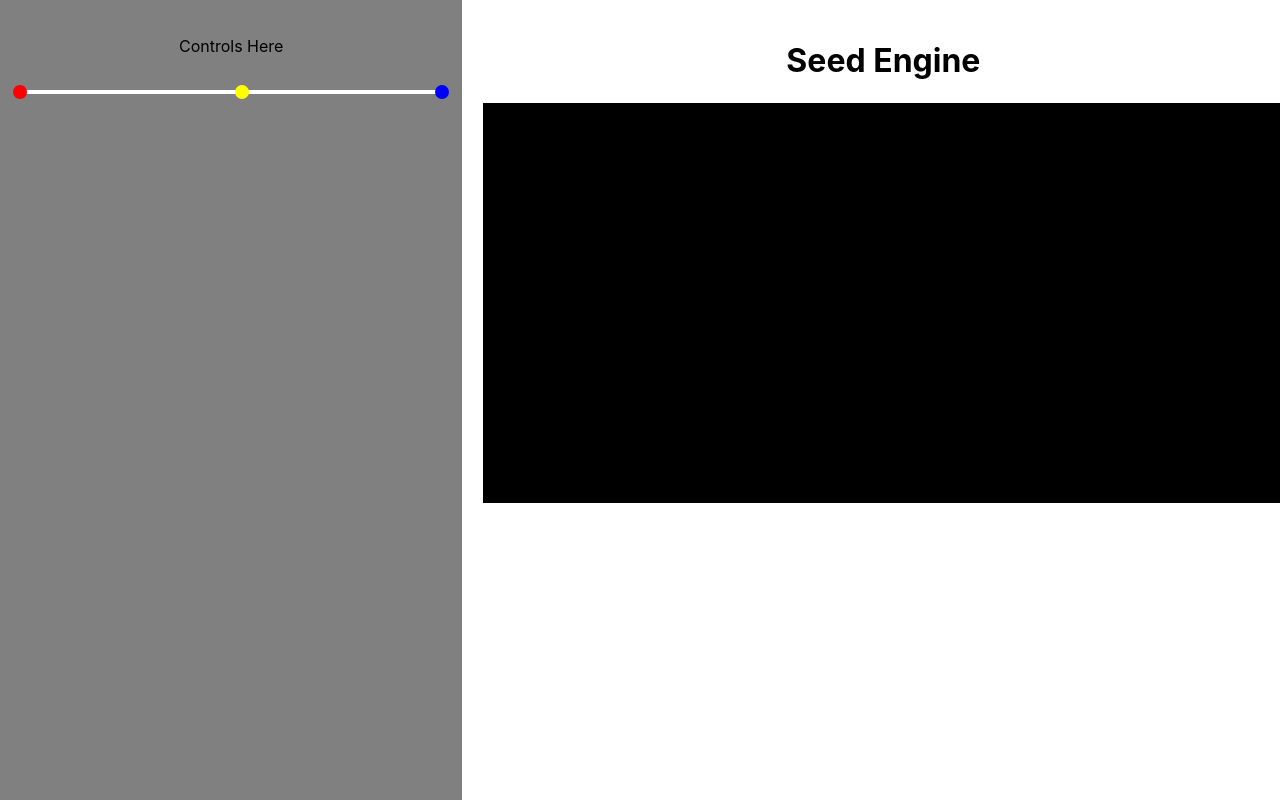
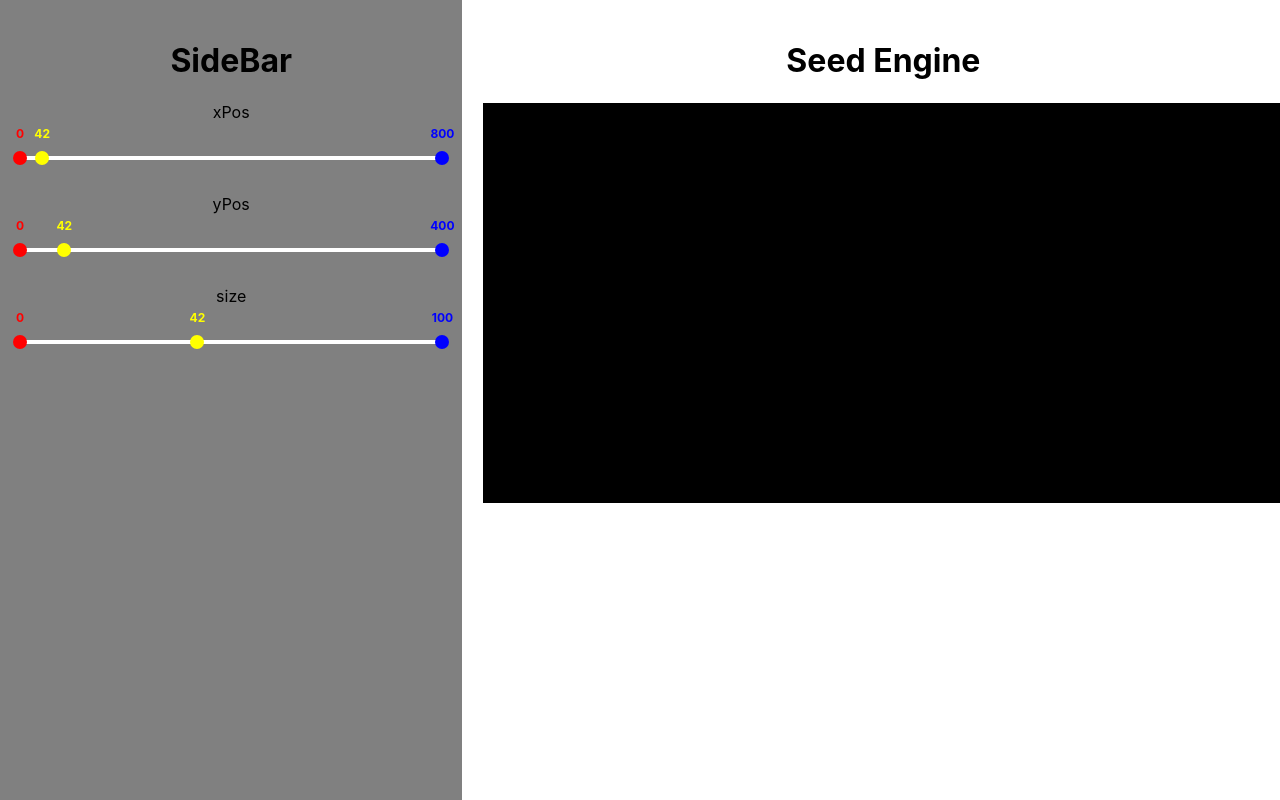
Before and after one commit to Simon-Sprouse/ArtSeedEngine, a React (Create React App) app in the folder my-app/: page / in a window 1280 px wide. Shown: the top 800 px of the page. Built offline with nearby package versions, Linux system fonts and the light colour scheme.

Commit message:
components rendered from parameters.json

```diff
--- a/my-app/src/Parameters.json
+++ b/my-app/src/Parameters.json
@@ -1,40 +1,35 @@
 {
     "settings": {
         "xPos": {
-            "input": {
-                "type": "range",
+            "input": "range",
             "min": 0,
             "max": 800,
             "lBound": 0,
             "rBound": 800,
-                "scale": "linear"
-            },
+            "scale": "linear",
             "pos": 42,
             "oscilators": ["A"],
             "randomizers": [1]
         },
         "yPos": {
-            "input": {
-                "type": "range",
+
+            "input": "range",
             "min": 0,
             "max": 400,
             "lBound": 0,
             "rBound": 400,
-                "scale": "linear"
-            },
+            "scale": "linear",
             "pos": 42,
             "oscilators": ["B"],
             "randomizers": [1]
         },
         "size": {
-            "input": {
-                "type": "range",
+            "input": "range",
             "min": 0,
             "max": 100,
             "lBound": 0,
             "rBound": 100,
-                "scale": "linear"
-            },
+            "scale": "linear",
             "pos": 42,
             "oscilators": ["A"],
             "randomizers": [1]
--- a/my-app/src/Range.css
+++ b/my-app/src/Range.css
@@ -15,6 +15,8 @@
     transform: translateY(-50%);
 }
 
+
+
 .thumb {
     position: absolute;
     top: 50%;
@@ -28,8 +30,24 @@
 
 .thumb.lBound {
     background: red;
+    color: red
 }
 
 .thumb.rBound {
     background: blue;
+    color: blue
 }
+
+.thumb.pos {
+    background: yellow;
+    color: yellow;
+}
+
+.thumb-value {
+    position: absolute;
+    top: -25px;
+    left: 50%;
+    transform: translate(-50%);
+    font-size: 12px;
+    font-weight: bold;
+}
--- a/my-app/src/Range.js
+++ b/my-app/src/Range.js
@@ -2,11 +2,15 @@ import { useState, useEffect } from 'react';
 import './Range.css';
 
 function Range({ min, max, lBound, rBound, pos, onChange }) {
-
     const [dragging, setDragging] = useState(null);
     const [sliderRect, setSliderRect] = useState(null);
     const [initialMousePos, setInitialMousePos] = useState(0);
     const [initialThumbPos, setInitialThumbPos] = useState(0);
+
+    // Log function to help with debugging
+    function logState() {
+        console.log("lBound:", lBound, "rBound:", rBound, "pos:", pos);
+    }
 
     function handleMouseDown(type, event) {
         setDragging(type);
@@ -17,6 +21,8 @@ function Range({ min, max, lBound, rBound, pos, onChange }) {
 
         const thumbPosition = event.target.getBoundingClientRect().left - rect.left;
         setInitialThumbPos(thumbPosition);
+
+        logState(); // Log to verify initial values
     }
 
     function handleMouseUp() {
@@ -30,22 +36,41 @@ function Range({ min, max, lBound, rBound, pos, onChange }) {
         if (!dragging) return;
 
         const movement = event.clientX - initialMousePos;
-
         const newValue = min + ((movement + initialThumbPos) / sliderRect.width) * (max - min);
 
         if (dragging === "lBound") {
             const newLBound = Math.min(Math.max(newValue, min), rBound - 1);
-            onChange({ lBound: newLBound, pos: Math.max(pos, newLBound) });
+            // Log before calling onChange to ensure it's firing
+            console.log("Moving lBound:", newLBound);
+            // onChange({ lBound: newLBound, pos: Math.max(pos, newLBound) });
+
+            onChange(newLBound, "lBound");
+            onChange(Math.max(pos, newLBound), "pos");
+
+
+
         } else if (dragging === "rBound") {
             const newRBound = Math.max(Math.min(newValue, max), lBound + 1);
-            onChange({ rBound: newRBound, pos: Math.min(pos, newRBound) });
+            // Log before calling onChange to ensure it's firing
+            console.log("Moving rBound:", newRBound);
+            // onChange({ rBound: newRBound, pos: Math.min(pos, newRBound) });
+
+            onChange(newRBound, "rBound");
+            onChange(Math.min(pos, newRBound), "pos");
+
+
         } else if (dragging === "pos") {
             const newPos = Math.max(Math.min(newValue, rBound), lBound);
-            onChange({ pos: newPos });
+            // Log before calling onChange to ensure it's firing
+            console.log("Moving pos:", newPos);
+            // onChange({ pos: newPos });
+
+
+            onChange(newPos, "pos");
         }
 
+        logState(); // Log after each move to verify the update
     }
-
 
     useEffect(() => {
         if (dragging) {
@@ -69,21 +94,38 @@ function Range({ min, max, lBound, rBound, pos, onChange }) {
     return (
         <div className="slider-container">
             <div className="slider-track">
+                {/* Left bound thumb */}
                 <div
                     className="thumb lBound"
                     style={{ left: `${calculatePosition(lBound)}%` }}
                     onMouseDown={(event) => handleMouseDown('lBound', event)}
-            ></div>
+                >
+                    <div className="thumb-value">
+                        {Math.round(lBound)}
+                    </div>
+                </div>
+
+                {/* Right bound thumb */}
                 <div
                     className="thumb rBound"
                     style={{ left: `${calculatePosition(rBound)}%` }}
                     onMouseDown={(event) => handleMouseDown('rBound', event)}
-            ></div>
+                >
+                    <div className="thumb-value">
+                        {Math.round(rBound)}
+                    </div>
+                </div>
+
+                {/* Pos thumb */}
                 <div
                     className="thumb pos"
                     style={{ left: `${calculatePosition(pos)}%` }}
                     onMouseDown={(event) => handleMouseDown('pos', event)}
-            ></div>
+                >
+                    <div className="thumb-value">
+                        {Math.round(pos)}
+                    </div>
+                </div>
             </div>
         </div>
     );
--- a/my-app/src/SideBar.js
+++ b/my-app/src/SideBar.js
@@ -1,35 +1,58 @@
 import { useState } from 'react';
 import Range from './Range';
+
+import Parameters from './Parameters.json'
 
 function SideBar() {
 
 
+    const [parameters, setParameters] = useState(Parameters);
 
-    const [sliderState, setSliderState] = useState({
-        min: 0,
-        max: 800,
-        lBound: 0,
-        rBound: 800,
-        pos: 420,
-    });
+    function handleChange(key, item, updatedValue) {
+        console.log("Updating values for key: ", key, "item: ", item, updatedValue); // Debug log
+        setParameters(prevState => {
+            // Clone the current settings for immutability
+            const updatedSettings = { ...prevState.settings };
 
-    function updateSliderState(newState) {
-        setSliderState((prev) => ({...prev, ...newState}));
+            // Merge the updated values into the specified key
+            updatedSettings[key][item] = updatedValue
+
+            // Return the new state
+            return {
+                ...prevState,
+                settings: updatedSettings,
+            };
+        });
     }
 
 
 
     return (
-        <div>
-            <p>Controls Here</p>
-            <Range
-                min={sliderState.min}
-                max={sliderState.max}
-                lBound={sliderState.lBound}
-                rBound={sliderState.rBound}
-                pos={sliderState.pos}
-                onChange={updateSliderState}
-            />
+        <div className="sideBar">
+            <h1>SideBar</h1>
+            {Object.keys(parameters.settings).map(key => {
+                const values = parameters.settings[key];
+
+
+                if (values.input == "range") {
+                    return (
+                        <div key={key} className="range-item">
+                            <p>{key}</p>
+                            <Range
+                                min={values.min}
+                                max={values.max}
+                                lBound={values.lBound}
+                                rBound={values.rBound}
+                                pos={values.pos}
+                                onChange={(updatedValues, item) => handleChange(key, item, updatedValues)} // key: xPos, item: lBound
+                            />
+                        </div>
+                    )
+                };
+
+
+
+            })}
         </div>
     )
 }
```
Lines whose indentation alone changed are shown as unchanged.
